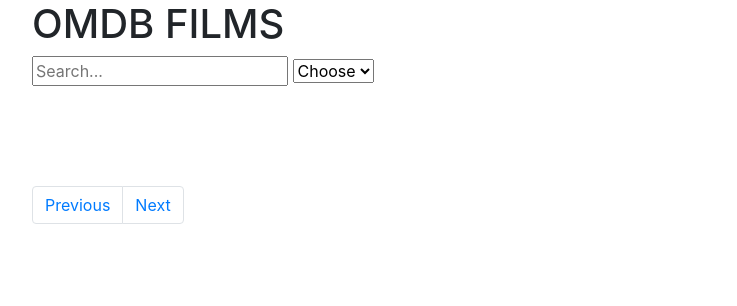
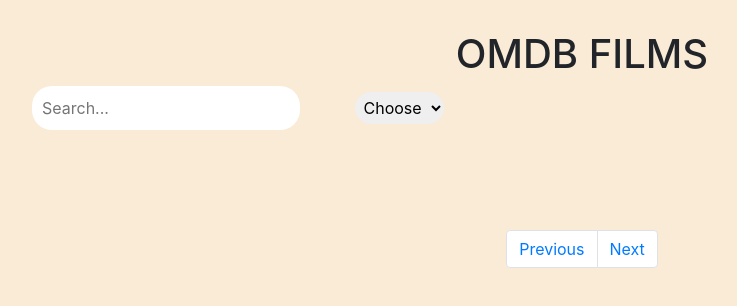
Before and after one commit to Shohruh003/js-movies, a plain HTML site: page index.html in a window 1280 px wide. Shown: the whole page, without its empty margins (58-795 px from the left). Drawn offline with nearby package versions, Linux system fonts and the light colour scheme.

Commit message:
Add style

```diff
--- a/css/main.css
+++ b/css/main.css
@@ -8,6 +8,7 @@ body {
   height: 100%;
   margin: 0;
   padding: 0;
+  background-color: antiquewhite;
 }
 
 main {
@@ -51,4 +52,23 @@ img {
 
 .nav {
   display: flex;
+  justify-content: center;
 }
+
+.heading {
+  text-align: center;
+  margin-top: 30px;
+}
+
+.js-input {
+  margin-right: 50px;
+  padding: 10px;
+  border: none;
+  border-radius: 20px;
+}
+
+.js-select {
+  padding: 5px;
+  border: none;
+  border-radius: 20px;
+}
--- a/index.html
+++ b/index.html
@@ -11,7 +11,7 @@
 <body>
   <main>
     <div class="container">
-      <h1>OMDB FILMS</h1>
+      <h1 class="heading">OMDB FILMS</h1>
 
       <input class="js-input" type="text" placeholder="Search...">
 
```
